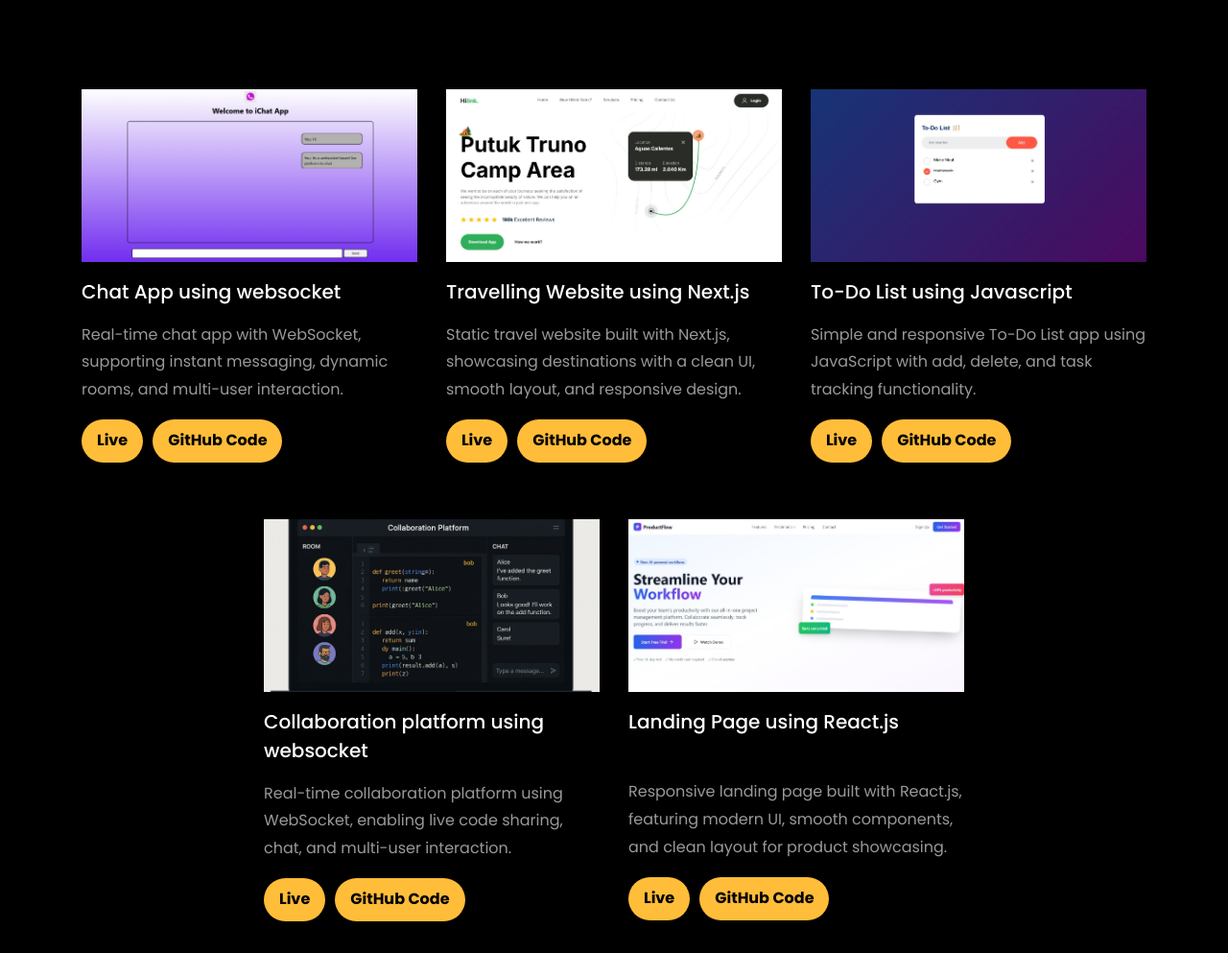
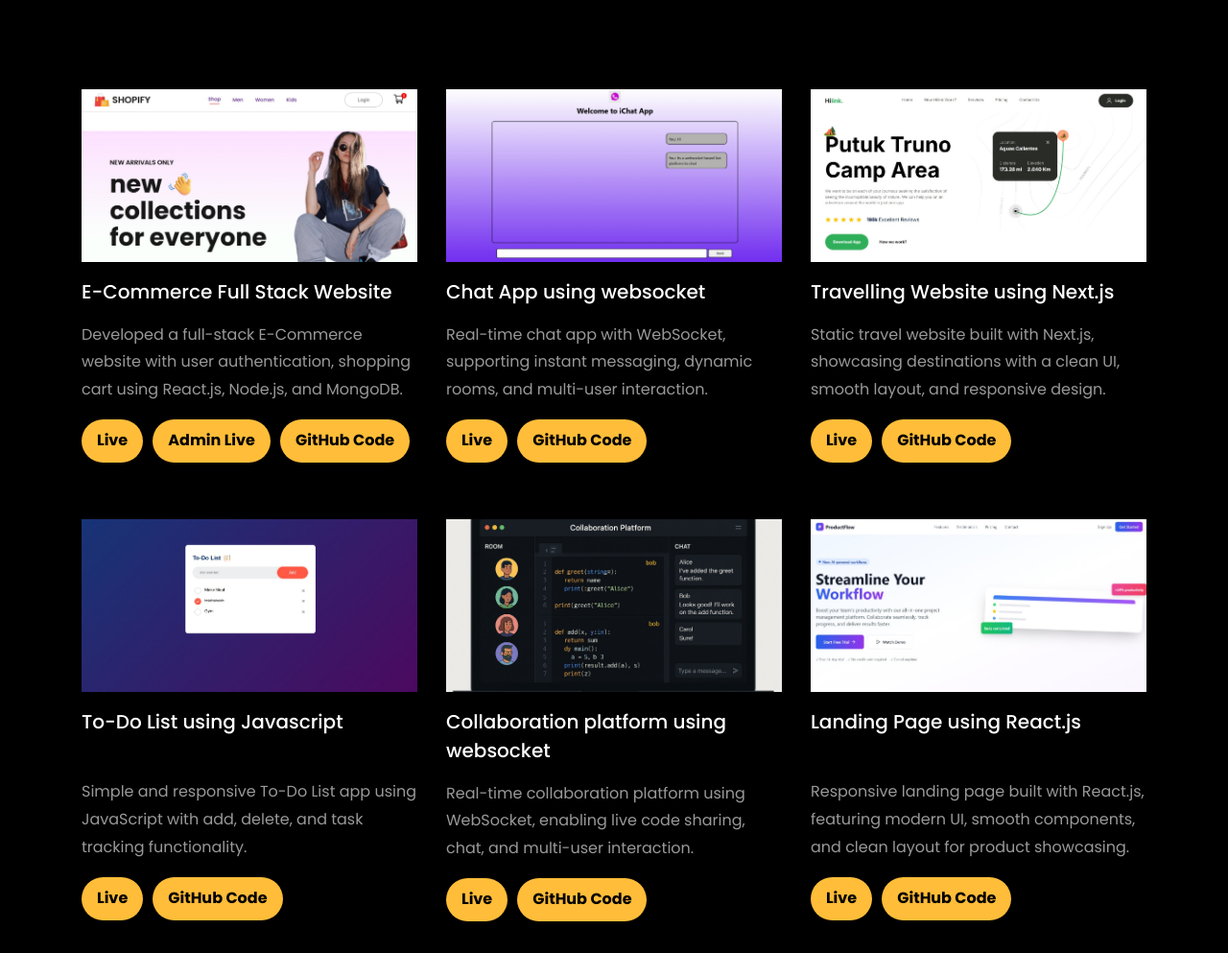
Before and after one commit to Chirag-1729/portfolio, a plain HTML site: page index.html in a window 1280 px wide. Shown: the part 4290-5283 px from the top of the page at 96% size. Drawn offline with Linux system fonts and the light colour scheme; files whose address does not match are found by name.

Commit message:
Updated portfolio with new features/design

```diff
--- a/index.html
+++ b/index.html
@@ -794,7 +794,30 @@
 				</div>
 			</div>
 			<div class="row d-flex">
+				<!-- 1 -->
+				 <div class="col-md-4 d-flex ftco-animate">
+					<div class="blog-entry justify-content-end">
+						<a href="https://github.com/Chirag-1729/ecommerce" target="_blank" class="block-20 zoom-effect"
+							style="background-image: url('images/proj_6.png');">
+						</a>
+						<div class="text mt-3 float-right d-block">
+							<h3 class="heading">
+								<a href="https://github.com/Chirag-1729/ecommerce" target="_blank">
+									E-Commerce Full Stack Website
+								</a>
+							</h3>
+							<p>Developed a full-stack E-Commerce website with user authentication, shopping cart using React.js, Node.js, and MongoDB.</p>
 
+							<!-- Buttons -->
+							<div class="project-buttons">
+								<a href="https://luxoramart.netlify.app/" class="btn-live" target="_blank">Live</a>
+								<a href="https://luxoramart-admin.netlify.app/" class="btn-live" target="_blank">Admin Live</a>
+								<a href="https://github.com/Chirag-1729/ecommerce" class="btn-code" target="_blank">GitHub Code</a>
+							</div>
+						</div>
+					</div>
+				</div>
+				<!-- 2 -->
 				<div class="col-md-4 d-flex ftco-animate">
 					<div class="blog-entry justify-content-end">
 						<a href="https://github.com/Chirag-1729/ChatVerse" target="_blank" class="block-20 zoom-effect"
@@ -820,7 +843,7 @@
 					</div>
 				</div>
 
-				<!-- Python Diwali Sales Analysis Project -->
+				<!-- 3 -->
 				<div class="col-md-4 d-flex ftco-animate">
 					<div class="blog-entry justify-content-end">
 						<a href="https://github.com/Chirag-1729/Roamify" target="_blank" class="block-20 zoom-effect"
@@ -845,7 +868,11 @@
 					</div>
 				</div>
 
-				<!-- Power BI Sales Dashboard Project -->
+			</div>
+			<br>
+
+			<div class="row d-flex justify-content-center">
+				<!-- 4 -->
 				<div class="col-md-4 d-flex ftco-animate">
 					<div class="blog-entry">
 						<a href="https://github.com/Chirag-1729/To-DoList" target="_blank" class="block-20 zoom-effect"
@@ -857,6 +884,7 @@
 									To-Do List using Javascript
 								</a>
 							</h3>
+							<br>
 							<p>Simple and responsive To-Do List app using JavaScript with add, delete, and task tracking
 								functionality.</p>
 
@@ -869,12 +897,7 @@
 						</div>
 					</div>
 				</div>
-
-			</div>
-			<br>
-			<!-- added justify-content-center to center align the last two projects -->
-			<div class="row d-flex justify-content-center">
-				<!-- Sales Forecast - Time Series Forecasting -->
+				<!-- 5 -->
 				<div class="col-md-4 d-flex ftco-animate">
 					<div class="blog-entry justify-content-end">
 						<a href="https://github.com/Chirag-1729/collab-tool" target="_blank" class="block-20 zoom-effect"
@@ -899,7 +922,7 @@
 					</div>
 				</div>
 
-				<!-- Customer Segmentation -->
+				<!-- 6 -->
 				<div class="col-md-4 d-flex ftco-animate">
 					<div class="blog-entry justify-content-end">
 						<a href="https://github.com/Chirag-1729/ProductFlow_LandingPage" target="_blank" class="block-20 zoom-effect"
```
Also changed, not shown: images/proj_6.png (added).
